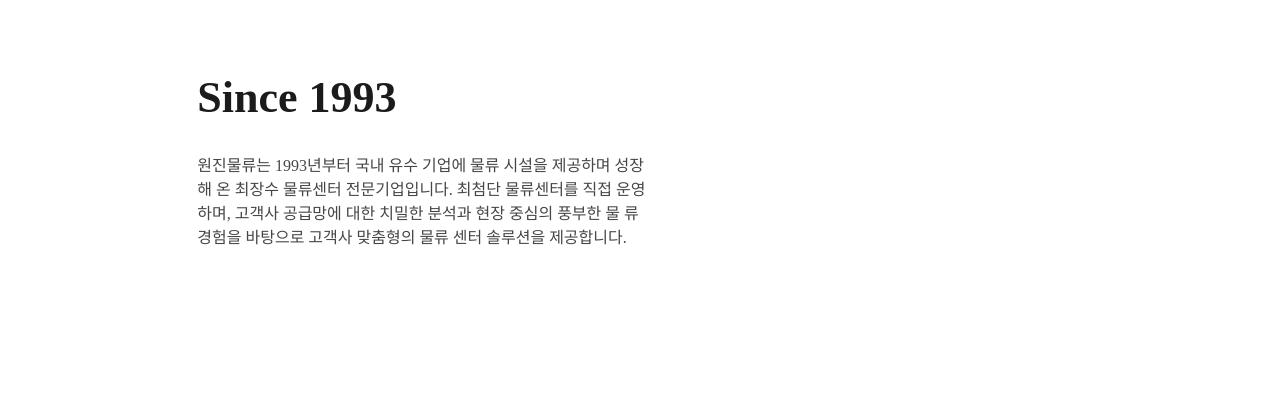
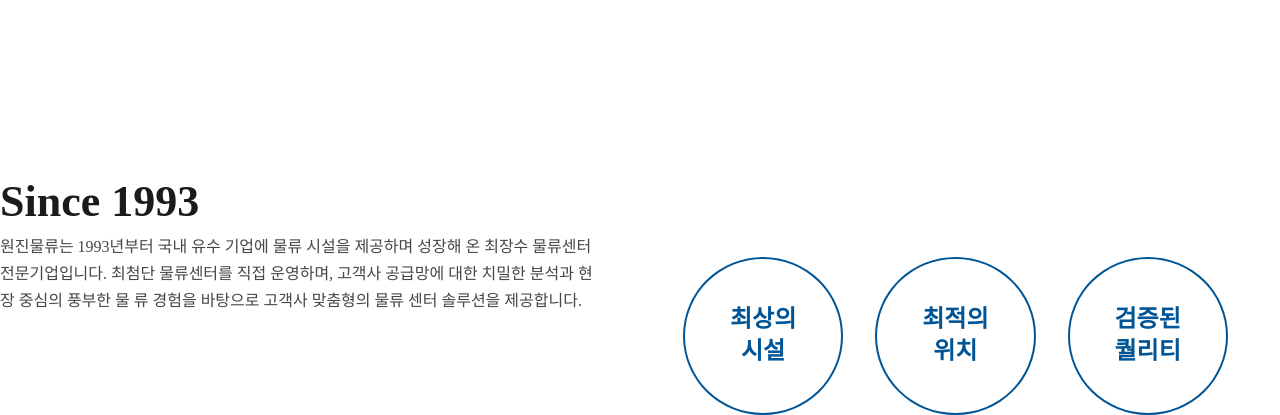
Before and after one commit to madamrocket/wonjin, a Gatsby site: page / in a window 1280 px wide. Shown: the part 730-1145 px from the top of the page. Before the commit the page ends 980 px from the top, so only its background shows below. Built offline with nearby package versions, Linux system fonts and the light colour scheme; Gatsby itself is replaced by a stand-in of ours.

Commit message:
:zap: keyword 를 추가합니다

```diff
--- /dev/null
+++ b/src/components/section-intro-wonjin/constants.ts
@@ -0,0 +1 @@
+export const KEY_WORD = ['최상의 \n 시설', '최적의 \n 위치', '검증된 \n 퀄리티']
--- a/src/components/section-intro-wonjin/history.tsx
+++ b/src/components/section-intro-wonjin/history.tsx
@@ -1,26 +1,32 @@
 import React from 'react'
+import styled from 'styled-components'
 
 import Container from '../share/container'
 import Text from '../share/text'
+import { media } from '../share/media'
+
+const HistoryFrame = styled(Container)`
+  flex: 1;
+  order: 1;
+
+  @media ${media.md} {
+    order: 2;
+  }
+`
 
 function History() {
   return (
-    <Container width="35.1041%" margin="6.5rem 0 0 15.416%">
-      <Text
-        fontWeight="bold"
-        margin="0 0 1.5rem 0"
-        fontSize={2.75}
-        lignHeight={1.48}
-      >
+    <HistoryFrame margin="6.5rem 0 0 0">
+      <Text fontWeight="bold" fontSize={2.75} lignHeight={1.48}>
         Since 1993
       </Text>
-      <Text color="lightBlack">
+      <Text color="lightBlack" lignHeight={1.67}>
         원진물류는 1993년부터 국내 유수 기업에 물류 시설을 제공하며 성장해 온
         최장수 물류센터 전문기업입니다. 최첨단 물류센터를 직접 운영하며, 고객사
         공급망에 대한 치밀한 분석과 현장 중심의 풍부한 물 류 경험을 바탕으로
         고객사 맞춤형의 물류 센터 솔루션을 제공합니다.
       </Text>
-    </Container>
+    </HistoryFrame>
   )
 }
 
--- a/src/components/section-intro-wonjin/index.tsx
+++ b/src/components/section-intro-wonjin/index.tsx
@@ -1,16 +1,28 @@
 import React from 'react'
+import styled from 'styled-components'
 
-import Container from '../share/container'
 import Heading from './heading'
 import History from './history'
+import Keyword from './keyword'
+import { media } from '../share/media'
+
+const ContentFrame = styled.div`
+  display: flex;
+  padding-top: 6.5rem;
+
+  @media ${media.md} {
+    flex-direction: column;
+  }
+`
 
 function SectionIntroWonjin() {
   return (
     <>
       <Heading />
-      <Container>
+      <ContentFrame>
+        <Keyword />
         <History />
-      </Container>
+      </ContentFrame>
     </>
   )
 }
--- /dev/null
+++ b/src/components/section-intro-wonjin/keyword.tsx
@@ -0,0 +1,50 @@
+import React from 'react'
+import styled from 'styled-components'
+
+import Containter from '../share/container'
+import Text from '../share/text'
+import { KEY_WORD } from './constants'
+import getColor from '../share/color'
+import { media } from '../share/media'
+
+const KeywordFrame = styled(Containter)`
+  display: flex;
+  flex: 1;
+  order: 2;
+  align-items: flex-start;
+  margin: 12rem 0 0 6.71875%;
+
+  @media ${media.md} {
+    order: 1;
+  }
+`
+
+const Balloon = styled(Containter)`
+  border: 2px solid ${getColor('blue')};
+  border-radius: 100%;
+  text-align: center;
+  padding: 2.813rem;
+  margin-right: 2rem;
+`
+
+function Keyword() {
+  return (
+    <KeywordFrame>
+      {KEY_WORD.map((text, idx) => (
+        <Balloon>
+          <Text
+            key={idx}
+            color="blue"
+            fontSize={1.5}
+            lignHeight={1.33}
+            fontWeight="bold"
+          >
+            {text}
+          </Text>
+        </Balloon>
+      ))}
+    </KeywordFrame>
+  )
+}
+
+export default Keyword
--- a/src/components/share/color.ts
+++ b/src/components/share/color.ts
@@ -9,7 +9,7 @@
   green = '#48d8a3',
 }
 
-type Color = keyof typeof Colors
+export type Color = keyof typeof Colors
 
 export default function getColor(color: Color) {
   return Colors[color]
--- a/src/components/share/container.tsx
+++ b/src/components/share/container.tsx
@@ -19,6 +19,7 @@
   height?: Height
   width?: Width
 }>`
+  box-sizing: border-box;
   ${margin}
   ${padding}
   ${maxWidth}
--- a/src/components/share/text.tsx
+++ b/src/components/share/text.tsx
@@ -1,3 +1,4 @@
+import React, { PropsWithChildren } from 'react'
 import styled from 'styled-components'
 
 import margin, { Margin } from '../mixins/margin'
@@ -5,7 +6,7 @@
 import fontWeight, { FontWeight } from '../mixins/font-weight'
 import getColor, { Color } from './color'
 
-export default styled.div<{
+interface TextProps {
   margin?: Margin
   padding?: Padding
   fontWeight?: FontWeight
@@ -13,12 +14,31 @@
   inlineBlock?: boolean
   lignHeight?: number | string
   color?: Color
-}>`
+}
+
+const BaseText = styled.div<TextProps>`
   ${margin}
   ${padding}
   ${fontWeight}
   ${({ fontSize }) => `font-size: ${fontSize || 1}rem;`}
   ${({ inlineBlock }) => inlineBlock && `display: inline-block;`}
   ${({ lignHeight }) => `line-height: ${lignHeight || 1.5};`}
-  ${({ color }) => `color: ${getColor(color || 'black')}`}
+  ${({ color }) => `color: ${getColor(color || 'black')};`}
 `
+
+export default function Text({
+  children,
+  ...props
+}: PropsWithChildren<TextProps>) {
+  const texts = ((children as string) || '').split('\n')
+  console.log(props)
+  return (
+    <>
+      {texts.map((text: string, i: number) => (
+        <BaseText key={i} {...props}>
+          {text}
+        </BaseText>
+      ))}
+    </>
+  )
+}
```
